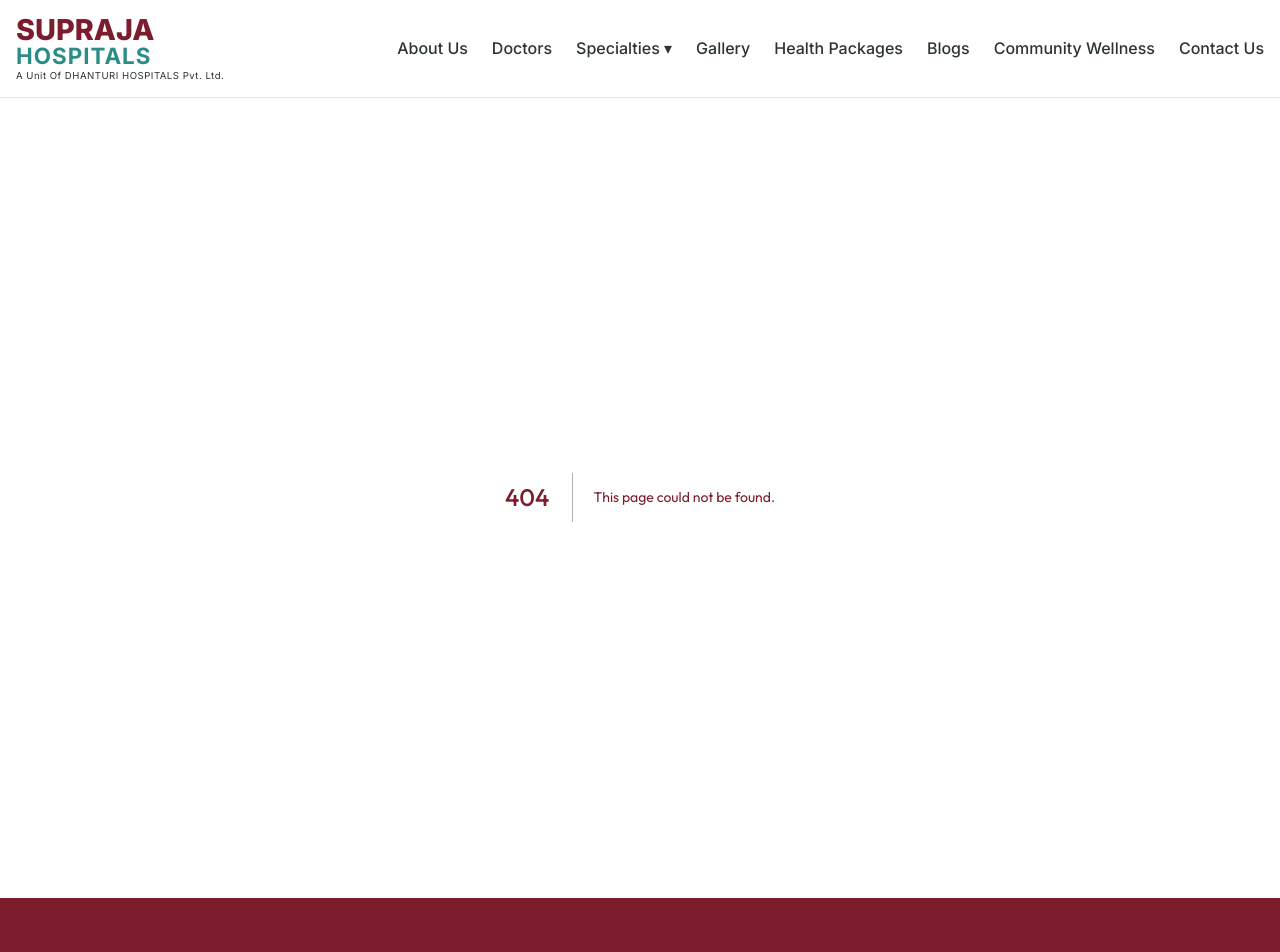
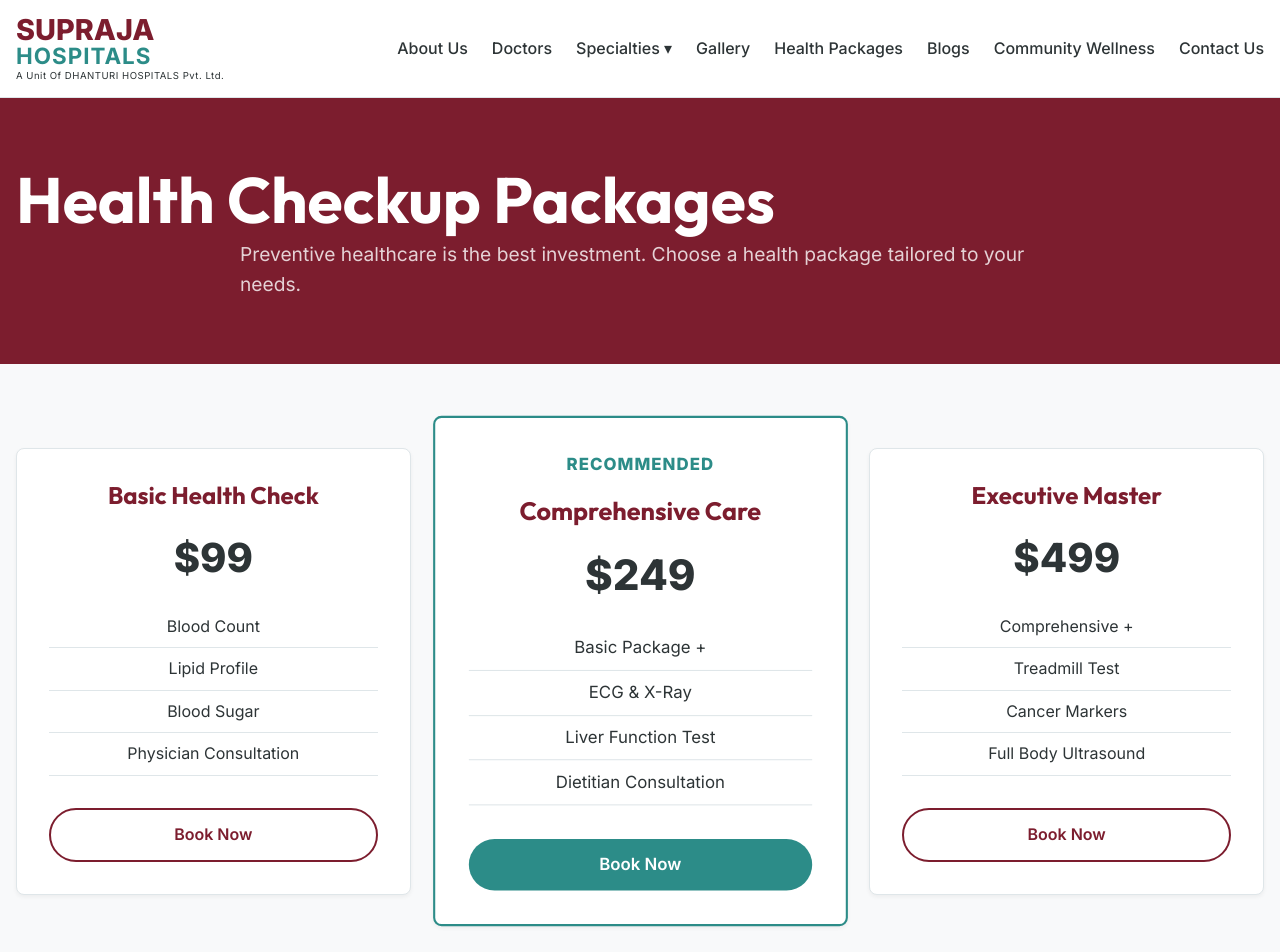
Before and after one commit to ksdnfaiw/supraja-hospitals, a Next.js app: page /health-packages in a window 1280 px wide. Before the commit this address had no page. Shown: the top 952 px of the page. Built offline with nearby package versions, Linux system fonts and the light colour scheme.

Commit message:
feat: Add Gallery, Health Packages, Blogs, and Community Wellness pages with smooth CSS animations

```diff
--- a/src/app/globals.css
+++ b/src/app/globals.css
@@ -229,7 +229,32 @@ a:hover {
 }
 
 .animate-fade-in {
-  animation: fadeIn 0.6s ease-out forwards;
+  animation: fadeIn 0.6s cubic-bezier(0.16, 1, 0.3, 1) forwards;
+}
+
+.stagger-children > * {
+  opacity: 0;
+  animation: fadeIn 0.6s cubic-bezier(0.16, 1, 0.3, 1) forwards;
+}
+
+.stagger-children > *:nth-child(1) { animation-delay: 0.1s; }
+.stagger-children > *:nth-child(2) { animation-delay: 0.2s; }
+.stagger-children > *:nth-child(3) { animation-delay: 0.3s; }
+.stagger-children > *:nth-child(4) { animation-delay: 0.4s; }
+
+.hover-zoom {
+  transition: transform var(--transition-normal);
+}
+.hover-zoom:hover {
+  transform: scale(1.03);
+}
+
+.hover-elevate {
+  transition: all var(--transition-normal);
+}
+.hover-elevate:hover {
+  transform: translateY(-8px);
+  box-shadow: var(--shadow-hover);
 }
 
 /* Forms */
--- /dev/null
+++ b/src/app/health-packages/page.tsx
@@ -0,0 +1,47 @@
+export default function HealthPackagesPage() {
+  const packages = [
+    { title: "Basic Health Check", price: "$99", features: ["Blood Count", "Lipid Profile", "Blood Sugar", "Physician Consultation"] },
+    { title: "Comprehensive Care", price: "$249", features: ["Basic Package +", "ECG & X-Ray", "Liver Function Test", "Dietitian Consultation"], featured: true },
+    { title: "Executive Master", price: "$499", features: ["Comprehensive +", "Treadmill Test", "Cancer Markers", "Full Body Ultrasound"] }
+  ];
+
+  return (
+    <div className="animate-fade-in stagger-children">
+      <section className="section section-dark">
+        <div className="container text-center">
+          <h1 style={{ color: "white" }}>Health Checkup Packages</h1>
+          <p style={{ maxWidth: "800px", margin: "0 auto", fontSize: "1.2rem", color: "rgba(255,255,255,0.8)" }}>
+            Preventive healthcare is the best investment. Choose a health package tailored to your needs.
+          </p>
+        </div>
+      </section>
+
+      <section className="section section-light" style={{ backgroundColor: "var(--bg-color)" }}>
+        <div className="container">
+          <div className="grid grid-cols-3 gap-md" style={{ alignItems: "center" }}>
+            {packages.map((pkg, idx) => (
+              <div key={idx} className={`card ${pkg.featured ? 'featured-card' : ''}`} style={{
+                border: pkg.featured ? "2px solid var(--secondary)" : "1px solid var(--border-color)",
+                transform: pkg.featured ? "scale(1.05)" : "scale(1)",
+                textAlign: "center",
+                padding: "var(--spacing-md)"
+              }}>
+                {pkg.featured && <div style={{ color: "var(--secondary)", fontWeight: 800, marginBottom: "1rem", letterSpacing: "1px" }}>RECOMMENDED</div>}
+                <h3 style={{ color: "var(--primary)" }}>{pkg.title}</h3>
+                <p style={{ fontSize: "2.5rem", fontWeight: 800, color: "var(--text-main)", margin: "1rem 0" }}>{pkg.price}</p>
+                <ul style={{ listStyle: "none", padding: 0, margin: "0 0 2rem 0" }}>
+                  {pkg.features.map((f, i) => (
+                    <li key={i} style={{ padding: "0.5rem 0", borderBottom: "1px solid var(--border-color)" }}>{f}</li>
+                  ))}
+                </ul>
+                <a href="/contact" className={`btn ${pkg.featured ? 'btn-primary' : 'btn-outline'}`} style={{ width: "100%" }}>
+                  Book Now
+                </a>
+              </div>
+            ))}
+          </div>
+        </div>
+      </section>
+    </div>
+  );
+}
```
Also changed, not shown: src/app/blogs/page.tsx (added, +39 -0 lines), src/app/community/page.tsx (added, +38 -0 lines), src/app/gallery/page.tsx (added, +28 -0 lines).
